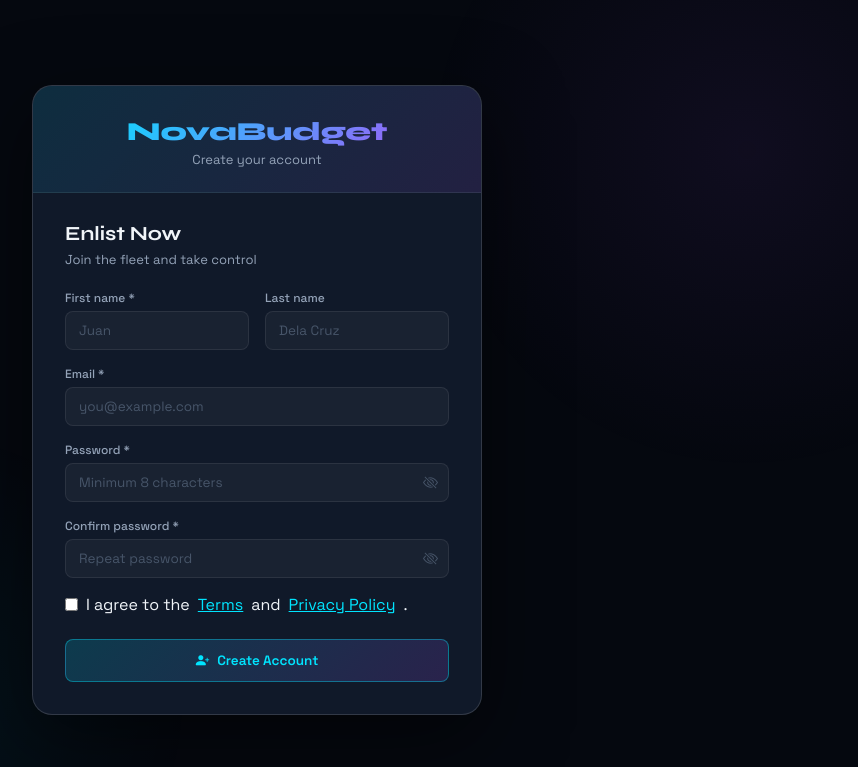
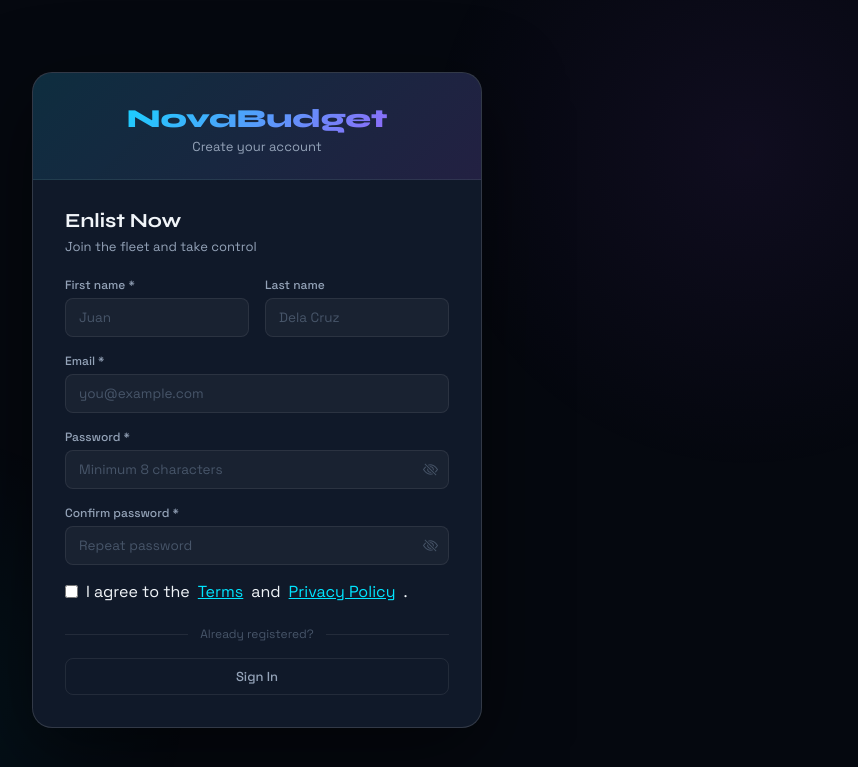
Before and after one commit to crisdanoy9-art/nova_expense_tracker, a PHP site: page /novabudget/register.php in a window 1280 px wide. Shown: the top 767 px of the page, without its empty margins (383-1241 px from the left). Run offline with PHP 8.4, Linux system fonts and the light colour scheme; some libraries are stand-ins or nearby versions.

Commit message:
remove the create  account button  on  the regiset

```diff
--- a/novabudget/register.php
+++ b/novabudget/register.php
@@ -163,13 +163,17 @@ $globalErrors = array_filter($errors, 'is_int', ARRAY_FILTER_USE_KEY);
                             I agree to the <a href="#" style="color: var(--c-cyan);">Terms</a> and <a href="#" style="color: var(--c-cyan);">Privacy Policy</a>.
                         </label>
                     </div>
-
-                    <button type="submit" class="btn-glow" style="width: 100%; padding: 12px;">
-                        <i class="bi bi-person-plus-fill"></i> Create Account
-                    </button>
                 </form>
 
-                <!-- "Already registered?" section completely removed -->
+                <div class="divider" style="margin: 24px 0 16px;">
+                    <span>Already registered?</span>
+                </div>
+
+                <div style="text-align: center;">
+                    <a href="<?= APP_BASE ?>/login.php" class="btn-outline" style="width: 100%; display: flex; justify-content: center;">
+                        Sign In
+                    </a>
+                </div>
             </div>
         </div>
     </div>
```
